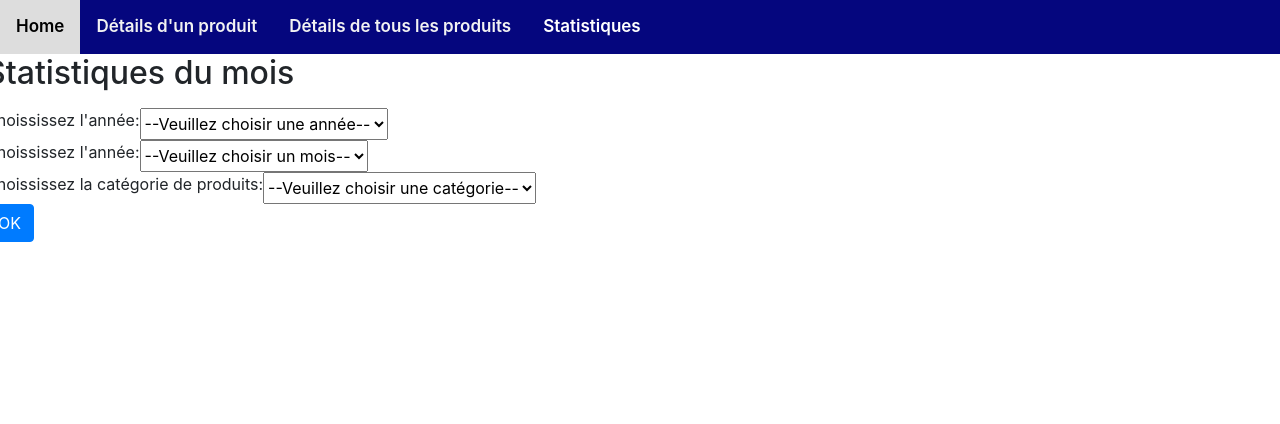
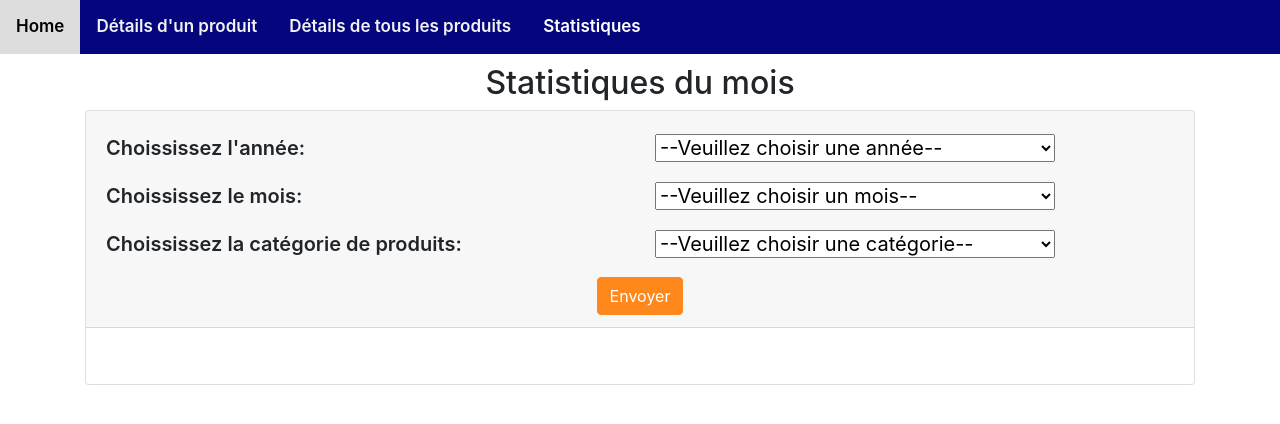
Before and after one commit to LakunCindy/django-angular, an Angular app in the folder BTBO2/: page /container/stats/monthgain in a window 1280 px wide. Shown: the top 424 px of the page. Built offline with nearby package versions, Linux system fonts and the light colour scheme; no server answers.

Commit message:
css des stats

```diff
--- a/BTBO2/src/app/component/home/home.component.css
+++ b/BTBO2/src/app/component/home/home.component.css
@@ -16,10 +16,11 @@
     font-size: 30px;
 }
 
+.card-footer {
+    text-align: center;
+}
+
 .btn-primary {
-    margin-left:10px;
-    margin-right:10px;
-    margin-bottom:10px;
     background-color: #fe881c;
     border-color: #fe881c;
 }
--- a/BTBO2/src/app/component/home/home.component.html
+++ b/BTBO2/src/app/component/home/home.component.html
@@ -9,14 +9,15 @@
             <div class="card">
                 <div class="card-header">Details produit</div>
                 <div class="card-body">Afficher les détails d'un produit</div>
-                <button type="button" class="btn btn-primary" (click)="goToDetail()">Détail</button>
+                <div class="card-footer"><button type="button" class="btn btn-primary" (click)="goToDetail()">Détail</button></div>
             </div>
         </div>
         <div class="col-sm-6">
             <div class="card">
                 <div class="card-header">Gérer les produit</div>
                 <div class="card-body">Gérer tous les produits</div>
-                <button type="button" class="btn btn-primary" (click)="goToAllProducts()">Gérer</button>
+                <div class="card-footer"><button type="button" class="btn btn-primary" (click)="goToAllProducts()">Gérer</button></div>
+
             </div>
         </div>
     </div>
--- a/BTBO2/src/app/component/sub-component/month-gain/month-gain.component.css
+++ b/BTBO2/src/app/component/sub-component/month-gain/month-gain.component.css
@@ -0,0 +1,22 @@
+.row {
+    margin-top: 10px;
+}
+
+.card-header {
+    font-weight: 600;
+    font-size: 20px;
+}
+
+.card-body {
+    text-align: center;
+}
+
+.col-sm-12 {
+    text-align: center;
+}
+
+
+.btn-primary {
+    background-color: #fe881c;
+    border-color: #fe881c;
+}
--- a/BTBO2/src/app/component/sub-component/month-gain/month-gain.component.html
+++ b/BTBO2/src/app/component/sub-component/month-gain/month-gain.component.html
@@ -1,13 +1,17 @@
+<div class="container">
     <div class="row">
+        <div class="col">
             <div class="col-sm-12">
+            <h2>Statistiques du mois</h2>
+            </div>
+            <div class="card">
+                <div class="card-header">
                     <div class="row">
-            <h2><h2>Statistiques du mois</h2></h2>
+                        <div class="col-sm-6">
+                            <label for="month-select">Choississez l'année:</label>
                         </div>
-
-        <div class="row">
-            <label for="month-select">Choississez l'année:</label>
-
-            <select #yearList id="year-select" [ngModel]="yearList.value">
+                        <div class="col-sm-6">
+                            <select #yearList id="year-select" [ngModel]="yearList.value" style="width: 400px;">
                                 <option value="">--Veuillez choisir une année--</option>
                                 <option value="2017">2017</option>
                                 <option value="2018">2018</option>
@@ -15,12 +19,15 @@
                                 <option value="2020">2020</option>
                                 <option value="2021">2021</option>
                             </select>
+                        </div>
+                    </div>
 
+                    <div class="row">
+                        <div class="col-sm-6">
+                            <label for="month-select">Choississez le mois:</label>
                         </div>
-        <div class="row">
-           <label for="month-select">Choississez l'année:</label>
-
-            <select #monthList id="month-select" [ngModel]="monthList.value">
+                        <div class="col-sm-6">
+                            <select #monthList id="month-select" [ngModel]="monthList.value" style="width: 400px;">
                                 <option value="">--Veuillez choisir un mois--</option>
                                 <option value="1">Janvier</option>
                                 <option value="2">Février</option>
@@ -36,11 +43,15 @@
                                 <option value="12">Décembre</option>
                             </select>
                         </div>
+                    </div>
 
                     <div class="row">
+                        <div class="col-sm-6">
                             <label for="year-select">Choississez la catégorie de produits:</label>
+                        </div>
 
-            <select #categoryList id="category-select" [ngModel]="categoryList.value">
+                        <div class="col-sm-6">
+                            <select #categoryList id="category-select" [ngModel]="categoryList.value" style="width: 400px;">
                                 <option value="">--Veuillez choisir une catégorie--</option>
                                 <option value="-1">Tous</option>
                                 <option value="0">Poisson</option>
@@ -48,12 +59,19 @@
                                 <option value="2">Coquillage</option>
                             </select>
                         </div>
+                    </div>
 
                     <div class="row">
-            <button type="button" class="btn btn-primary" (click)='getGainPerDayForMonth(yearList.value,monthList.value,categoryList.value)'>OK</button>
+                        <div class="col-sm-12">
+                            <button type="button" class="btn btn-primary" (click)='getGainPerDayForMonth(yearList.value,monthList.value,categoryList.value)'>Envoyer</button>
                         </div>
-        <div class="row">
+                    </div>
+                </div>
+
+                <div class="card-body">
                     <figure id="bar"></figure>
                 </div>
             </div>
         </div>
+    </div>
+</div>
--- a/BTBO2/src/app/component/sub-component/month-gain/month-gain.component.ts
+++ b/BTBO2/src/app/component/sub-component/month-gain/month-gain.component.ts
@@ -91,7 +91,8 @@ private drawBars(data: any[]): void {
   .call(d3.axisBottom(x))
   .selectAll("text")
   .attr("transform", "translate(-10,0)rotate(-45)")
-  .style("text-anchor", "end");
+  .style("text-anchor", "end")
+  .style("font", "15px arial");
 
   // Create the Y-axis band scale
   const y = d3.scaleLinear()
@@ -100,7 +101,8 @@ private drawBars(data: any[]): void {
 
   // Draw the Y-axis on the DOM
   this.svg.append("g")
-  .call(d3.axisLeft(y));
+  .call(d3.axisLeft(y))
+  .style("font", "15px arial");
 
   // Create and fill the bars
   this.svg.selectAll("bars")
--- a/BTBO2/src/app/component/sub-component/year-gain/year-gain.component.css
+++ b/BTBO2/src/app/component/sub-component/year-gain/year-gain.component.css
@@ -0,0 +1,28 @@
+.row {
+    margin-top: 10px;
+}
+
+.card-header {
+    font-weight: 600;
+    font-size: 20px;
+}
+
+.card-body {
+    text-align: center;
+}
+
+.card-footer {
+    text-align: center;
+    font-weight: 600;
+    font-size: 20px;
+}
+
+.col-sm-12 {
+    text-align: center;
+}
+
+
+.btn-primary {
+    background-color: #fe881c;
+    border-color: #fe881c;
+}
--- a/BTBO2/src/app/component/sub-component/year-gain/year-gain.component.html
+++ b/BTBO2/src/app/component/sub-component/year-gain/year-gain.component.html
@@ -1,7 +1,17 @@
+<div class="container">
+    <div class="row">
+        <div class="col">
+            <div class="col-sm-12">
             <h2>Statistiques de l'année</h2>
-<label for="year-select">Choississez l'année:</label>
-
-<select #yearList id="year-select" [ngModel]="yearList.value">
+            </div>
+            <div class="card">
+                <div class="card-header">
+                    <div class="row">
+                        <div class="col-sm-6">
+                            <label for="month-select">Choississez l'année:</label>
+                        </div>
+                        <div class="col-sm-6">
+                            <select #yearList id="year-select" [ngModel]="yearList.value" style="width: 400px;">
                                 <option value="">--Veuillez choisir une année--</option>
                                 <option value="2017">2017</option>
                                 <option value="2018">2018</option>
@@ -9,18 +19,40 @@
                                 <option value="2020">2020</option>
                                 <option value="2021">2021</option>
                             </select>
+                        </div>
+                    </div>
 
+                    <div class="row">
+                        <div class="col-sm-6">
                             <label for="year-select">Choississez la catégorie de produits:</label>
+                        </div>
 
-<select #categoryList id="category-select" [ngModel]="categoryList.value">
+                        <div class="col-sm-6">
+                            <select #categoryList id="category-select" [ngModel]="categoryList.value" style="width: 400px;">
                                 <option value="">--Veuillez choisir une catégorie--</option>
                                 <option value="-1">Tous</option>
                                 <option value="0">Poisson</option>
                                 <option value="1">Crustacé</option>
                                 <option value="2">Coquillage</option>
                             </select>
+                        </div>
+                    </div>
 
-<button type="button" class="btn btn-primary" (click)='getGainPerMonthForYear(yearList.value,categoryList.value)'>OK</button>
+                    <div class="row">
+                        <div class="col-sm-12">
+                            <button type="button" class="btn btn-primary" (click)='getGainPerMonthForYear(yearList.value,categoryList.value)'>Envoyer</button>
+                        </div>
+                    </div>
+                </div>
+
+                <div class="card-body">
                     <figure id="bar"></figure>
+                </div>
 
-<p>Total : {{totalgain.totalGainPerYear}}</p>
+                <div class="card-footer">
+                    <p>Total des gains de l'année : {{totalgain.totalGainPerYear}} €</p>
+                </div>
+            </div>
+        </div>
+    </div>
+</div>
--- a/BTBO2/src/app/component/sub-component/year-gain/year-gain.component.ts
+++ b/BTBO2/src/app/component/sub-component/year-gain/year-gain.component.ts
@@ -31,8 +31,8 @@ export class YearGainComponent implements OnInit {
   ];
   private svg;
   private margin = 50;
-  private width = 750 - (this.margin * 2);
-  private height = 400 - (this.margin * 2);
+  private width = 1000 - (this.margin * 2);
+  private height = 500 - (this.margin * 2);
 
   constructor(private dataservice: DataService) { }
 
@@ -79,7 +79,8 @@ private drawBars(data: any[]): void {
   .call(d3.axisBottom(x))
   .selectAll("text")
   .attr("transform", "translate(-10,0)rotate(-45)")
-  .style("text-anchor", "end");
+  .style("text-anchor", "end")
+  .style("font", "15px arial");
 
   // Create the Y-axis band scale
   const y = d3.scaleLinear()
@@ -88,7 +89,8 @@ private drawBars(data: any[]): void {
 
   // Draw the Y-axis on the DOM
   this.svg.append("g")
-  .call(d3.axisLeft(y));
+  .call(d3.axisLeft(y))
+  .style("font", "15px arial");
 
   // Create and fill the bars
   this.svg.selectAll("bars")
```
Lines whose indentation alone changed are shown as unchanged.
